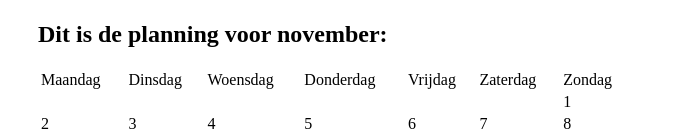
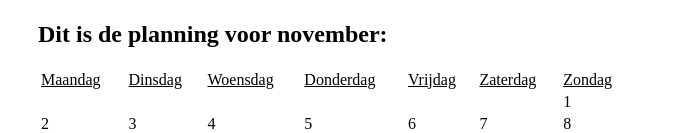
Before and after one commit to 199700-EC/html-weekopdracht-2-bouwen, a plain HTML site: page index.html in a window 1280 px wide. Shown: the part 667-800 px from the top of the page, 5-678 px from the left. Drawn offline with Linux system fonts and the light colour scheme.

Commit message:
WebLab Run 20-11-2026 12:06:49 (UTC+01:00)

```diff
--- a/index.html
+++ b/index.html
@@ -47,13 +47,13 @@
   <h2>Dit is de planning voor november:</h2>
   <table>
     <tr>
-      <td>Maandag</td>
-      <td>Dinsdag</td>
-      <td>Woensdag</td>
-      <td>Donderdag</td>
-      <td>Vrijdag</td>
-      <td>Zaterdag</td>
-      <td>Zondag</td>
+      <td><u>Maandag</u></td>
+      <td><u>Dinsdag</u></td>
+      <td><u>Woensdag</u></td>
+      <td><u>Donderdag</u></td>
+      <td><u>Vrijdag</u></td>
+      <td><u>Zaterdag</u></td>
+      <td><u>Zondag</u></td>
     </tr>
     <tr>
       <td> </td>
```
Also changed, not shown: 1 other file.
